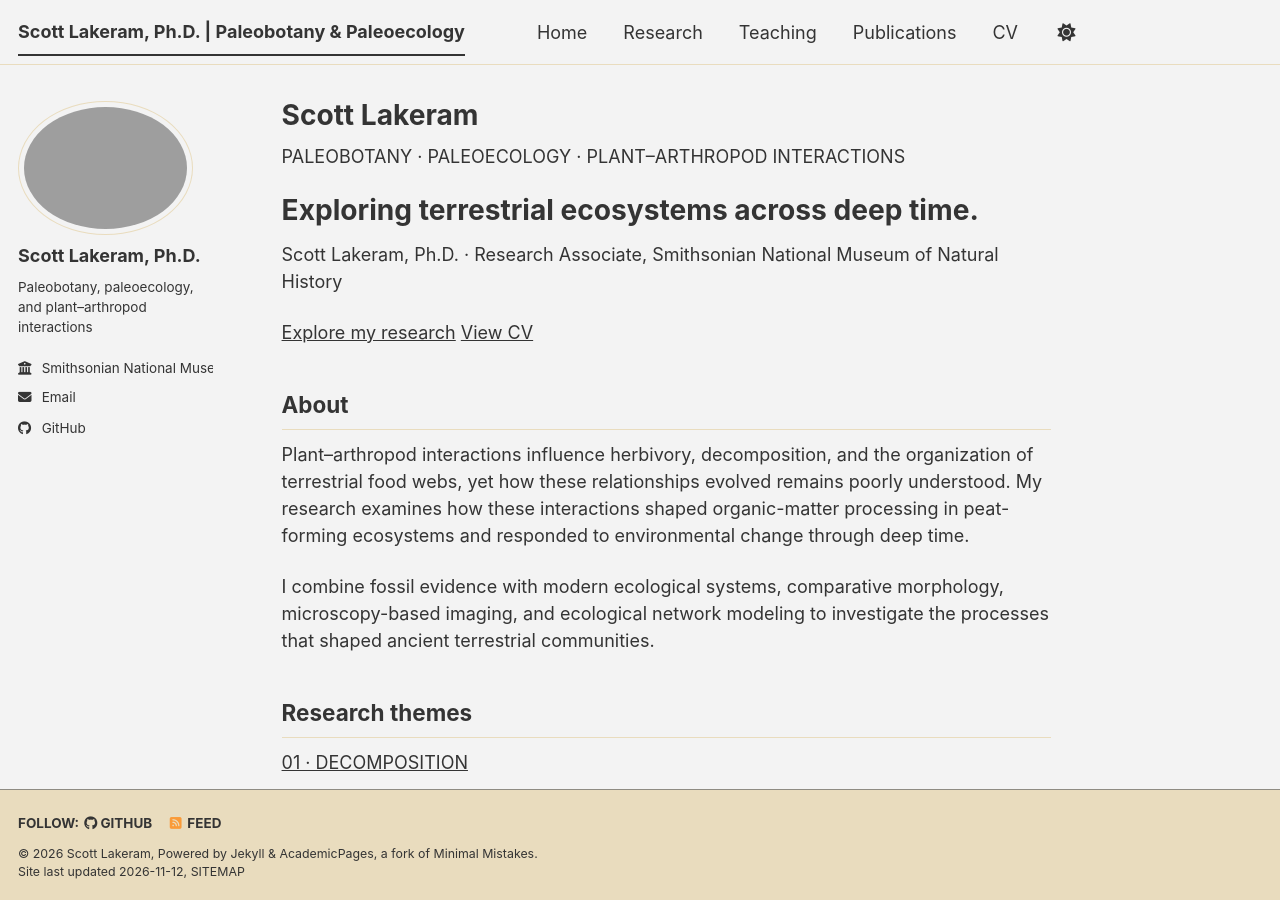
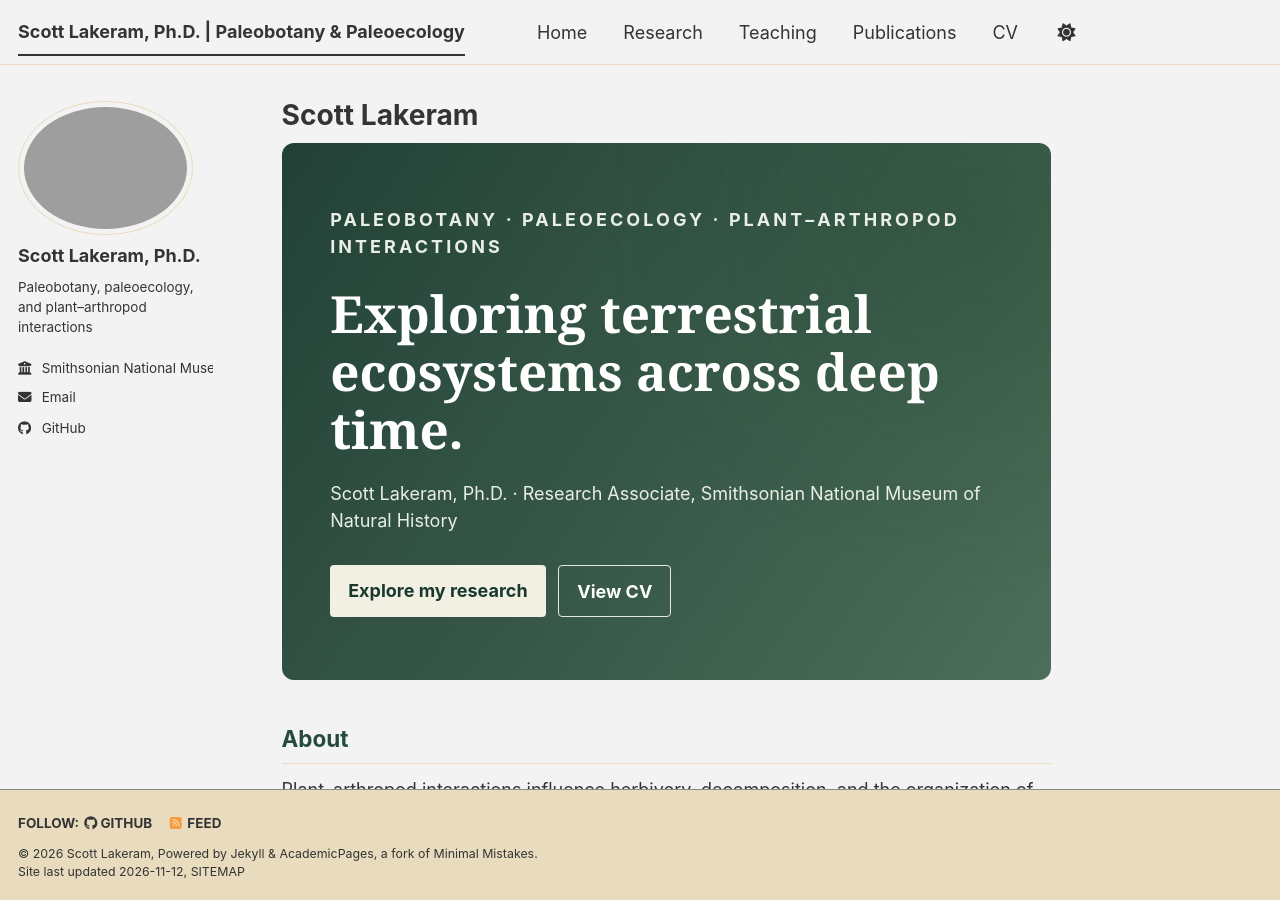
Before and after one commit to slakeram/slakeram.github.io, a Jekyll site: the page built from _pages/about.md, in a window 1280 px wide and 900 px high. Built offline with Jekyll 4.4.1, drawn with Linux system fonts in a browser that asks for light colours; a script bundle is joined from its source files by our own code; a style sheet for code colours, icons or effects is not loaded.

Commit message:
Load botanical styling

```diff
--- a/_includes/head/custom.html
+++ b/_includes/head/custom.html
@@ -23,3 +23,5 @@
 <meta name="theme-color" content="var(--global-bg-color)"/>
 
 <!-- end custom head snippets -->
+
+<link rel="stylesheet" href="{{ '/assets/css/botanical.css' | relative_url }}">
```
